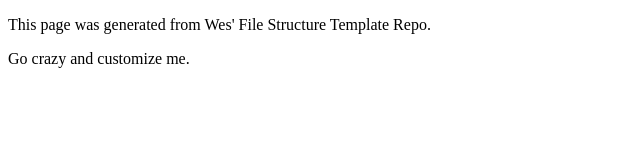
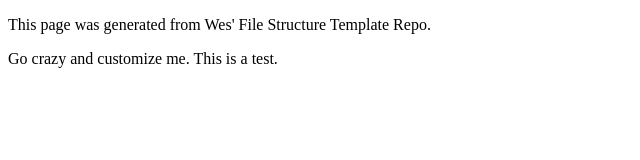
Before and after one commit to bcnorris/cst252, a plain HTML site: page index.html in a window 1280 px wide. Shown: the full height of the page, 0-640 px from the left. Drawn offline with Linux system fonts and the light colour scheme.

Commit message:
Update index.html
Testing editability.

```diff
--- a/index.html
+++ b/index.html
@@ -8,7 +8,7 @@
 	<main>
 		<p>This page was generated from Wes' File Structure Template Repo.</p>
 
-		<p>Go crazy and customize me.</p>
+		<p>Go crazy and customize me. This is a test.</p>
 	</main>
 
 
```
